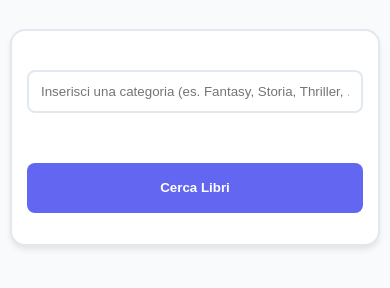
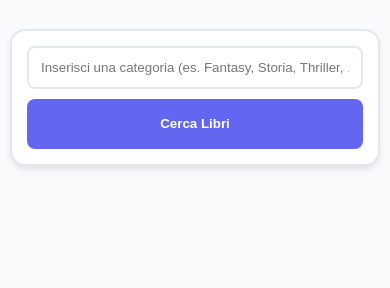
Before and after one commit to gcangemi1997-coder/Owly-App, a website built with Vite: page index.html in a window 390 px wide. Shown: the part 80-368 px from the top of the page. Built offline with nearby package versions, Linux system fonts and the light colour scheme.

Commit message:
Update responsive.css

```diff
--- a/src/css/responsive.css
+++ b/src/css/responsive.css
@@ -19,8 +19,6 @@
   #search-Btn {
     width: 100%;
     height: 50px;
-    margin-top: 1.5rem;
-    margin-bottom: 1rem;
   }
 
   .container {
```
